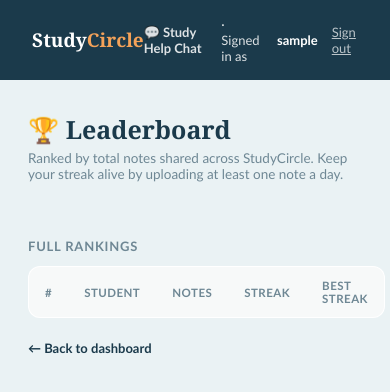
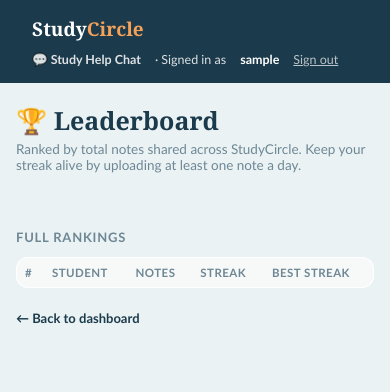
Before and after one commit to Sania-Islam/study-circle-frontend, a plain HTML site: page leaderboard.html in a window 390 px wide. Drawn offline with Linux system fonts and the light colour scheme; no server answers; sample sign-in values are in the browser's storage.

Commit message:
Update leaderboard.html

```diff
--- a/leaderboard.html
+++ b/leaderboard.html
@@ -135,6 +135,33 @@
     text-decoration:none;
   }
   .back-link:hover{ text-decoration:underline; }
+  @media (max-width: 700px){
+  .topbar{
+    flex-direction: column;
+    align-items: flex-start;
+    gap: 10px;
+  }
+  .who{
+    flex-wrap: wrap;
+    font-size: 12.5px;
+  }
+  .wrap{
+    padding: 20px 16px 40px;
+  }
+  .podium{
+    flex-direction: column;
+    gap: 10px;
+  }
+  .podium-spot.rank-2{
+    order: 0;
+  }
+  table{
+    font-size: 12px;
+  }
+  thead th, tbody td{
+    padding: 8px 8px;
+  }
+}
 </style>
 </head>
 <body>
```
